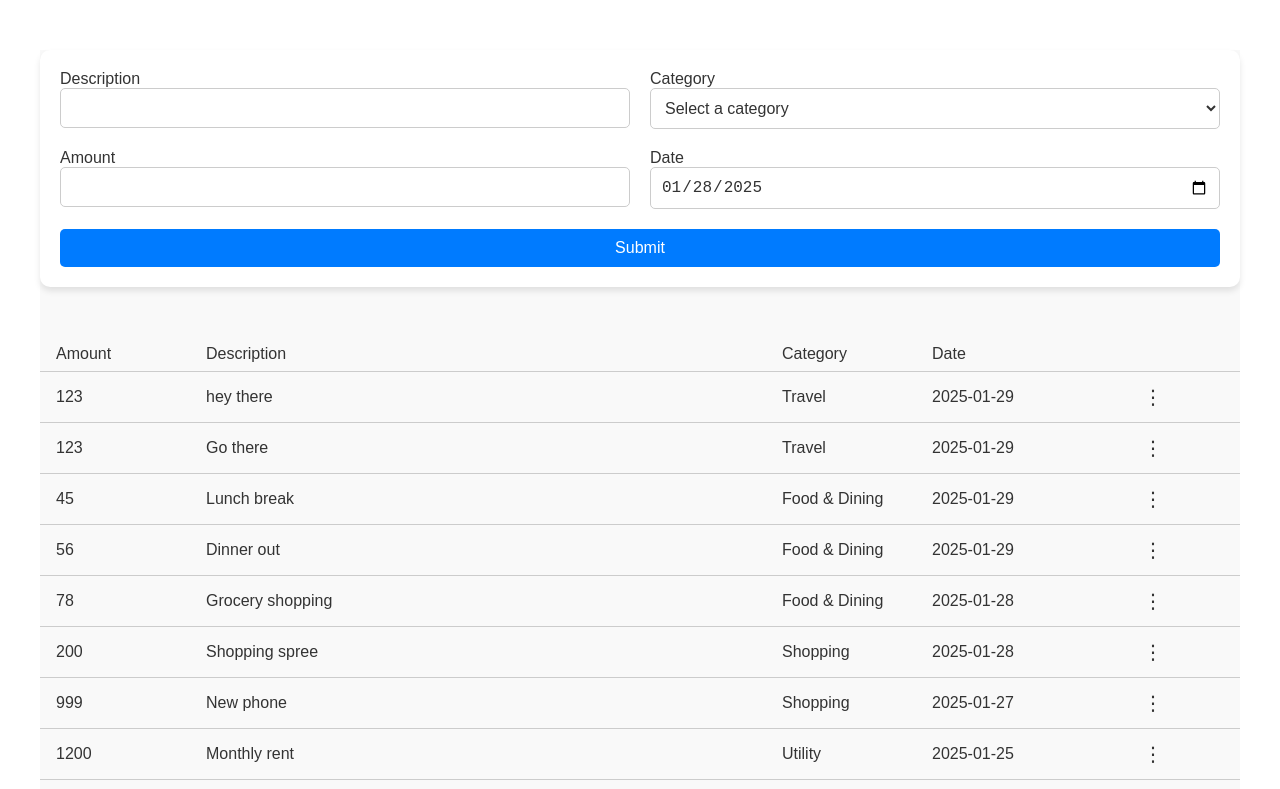
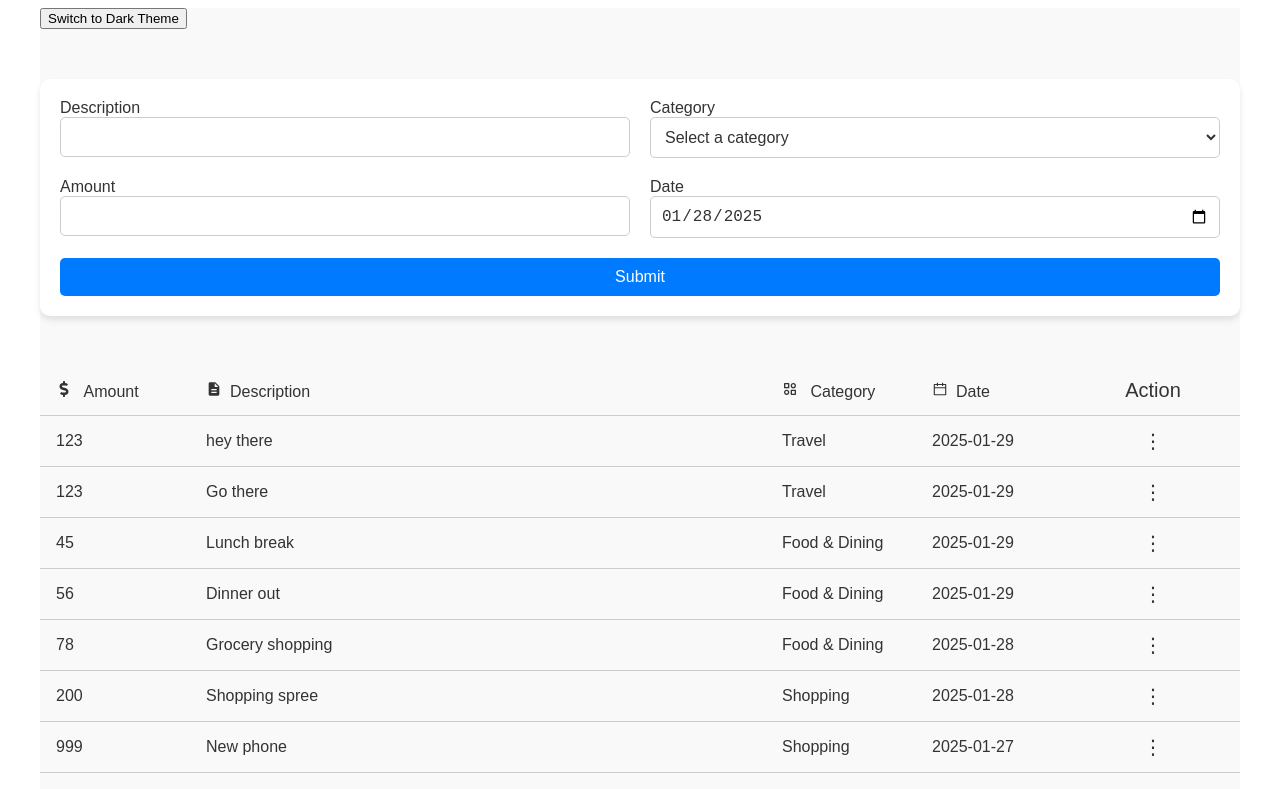
Before and after one commit to adityapatidar31/bill-tracker, a React (Vite) app: page / in a window 1280 px wide. Shown: the top 789 px of the page. Built offline with nearby package versions, Linux system fonts and the light colour scheme.

Commit message:
add dark theam

```diff
--- a/src/App.jsx
+++ b/src/App.jsx
@@ -1,11 +1,28 @@
+import { useEffect, useState } from "react";
 import BillList from "./components/BillList";
 import Form from "./components/Form";
 import Graph from "./components/Graph";
 import PieChart from "./components/PieChart";
 
 function App() {
+  const [theme, setTheme] = useState("light");
+
+  useEffect(() => {
+    document.documentElement.setAttribute("data-theme", theme);
+  }, [theme]);
+
+  // Toggle the theme
+  const toggleTheme = () => {
+    setTheme((prevTheme) => (prevTheme === "light" ? "dark" : "light"));
+  };
+
   return (
     <div className="app">
+      <header>
+        <button onClick={toggleTheme}>
+          Switch to {theme === "light" ? "Dark" : "Light"} Theme
+        </button>
+      </header>
       <Form />
       <BillList />
       <Graph />
--- a/src/components/BillList.jsx
+++ b/src/components/BillList.jsx
@@ -1,17 +1,36 @@
 import { useSelector } from "react-redux";
 import BillListItem from "./BillListItem";
+import { FaDollarSign } from "react-icons/fa";
+
+import { AiOutlineCalendar } from "react-icons/ai";
+import { BiCategoryAlt } from "react-icons/bi";
+import { MdDescription } from "react-icons/md";
 
 const ExpenseList = () => {
   const bills = useSelector((state) => state.bill.bills);
-
+  const iconStyle = {
+    marginRight: "8px",
+    fontSize: "16px",
+    color: "var(--text-color)",
+  };
   return (
     <div>
       <div className="item-row">
-        <div className="item-amount">Amount</div>
-        <div className="item-description">Description</div>
-        <div className="item-category">Category</div>
-        <div className="item-date">Date</div>
-        <div className="item-actions"></div>
+        <div className="item-amount">
+          <FaDollarSign style={iconStyle} /> Amount
+        </div>
+        <div className="item-description">
+          <MdDescription style={iconStyle} />
+          Description
+        </div>
+        <div className="item-category">
+          <BiCategoryAlt style={iconStyle} /> Category
+        </div>
+        <div className="item-date">
+          <AiOutlineCalendar style={iconStyle} />
+          Date
+        </div>
+        <div className="item-actions">Action</div>
       </div>
       {bills.map((bill) => (
         <BillListItem key={bill.id} {...bill} />
--- a/src/index.css
+++ b/src/index.css
@@ -18,7 +18,7 @@
   --button-hover-bg-color: #0056b3;
 }
 
-[data-theme=\"dark\"] {
+[data-theme="dark"] {
   --bg-color: #333;
   --text-color: #f9f9f9;
   --input-bg-color: #444;
```
